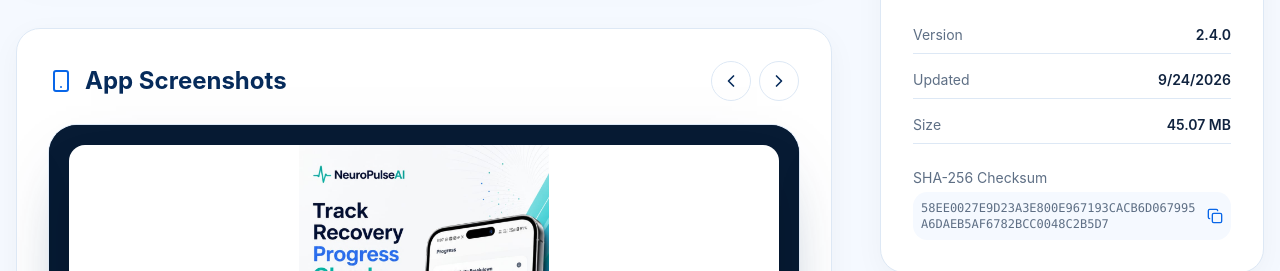
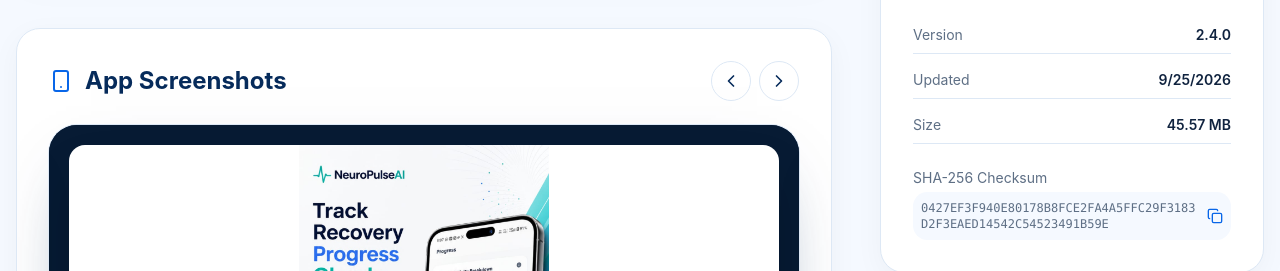
Before and after one commit to adityaIITG1/debuggers_squad_website, a Next.js app: page /neuropulseai-app in a window 1280 px wide. Shown: the part 681-952 px from the top of the page. Built offline with nearby package versions, Linux system fonts and the light colour scheme.

Commit message:
Update NeuroPulseAI v2.4 release APK

```diff
--- a/src/app/neuropulseai-app/page.tsx
+++ b/src/app/neuropulseai-app/page.tsx
@@ -25,10 +25,10 @@ const appPageUrl = 'https://www.debuggerssquad.com/neuropulseai-app';
 
 const release = {
   versionName: '2.4.0',
-  fileSizeBytes: 47254445,
+  fileSizeBytes: 47783363,
   androidMinVersion: '8.0 (Oreo)',
-  releaseDate: '2026-09-24',
-  sha256Checksum: '58EE0027E9D23A3E800E967193CACB6D067995A6DAEB5AF6782BCC0048C2B5D7',
+  releaseDate: '2026-09-25',
+  sha256Checksum: '0427EF3F940E80178B8FCE2FA4A5FFC29F3183D2F3EAED14542C54523491B59E',
   highlights: ['Muscle control games', 'Muscle activity visualization', '1 min report'],
 };
 
```
Also changed, not shown: 1 other file (tests, documents, lock files or other folders).
